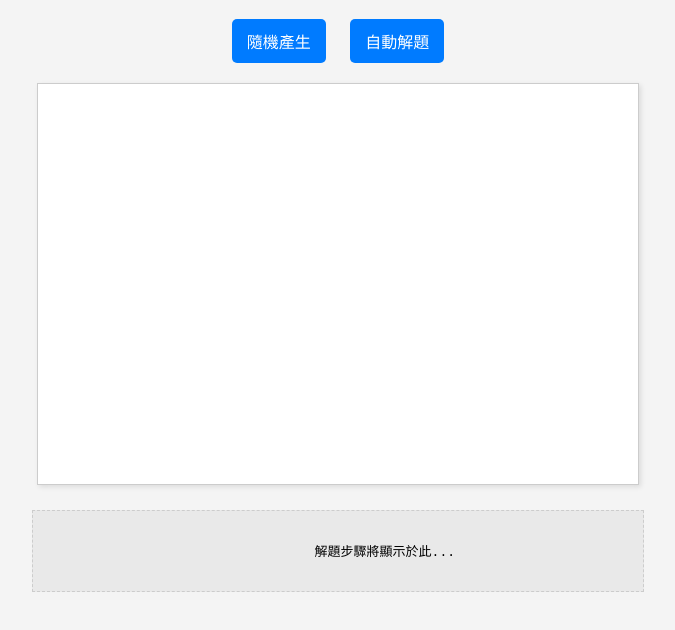
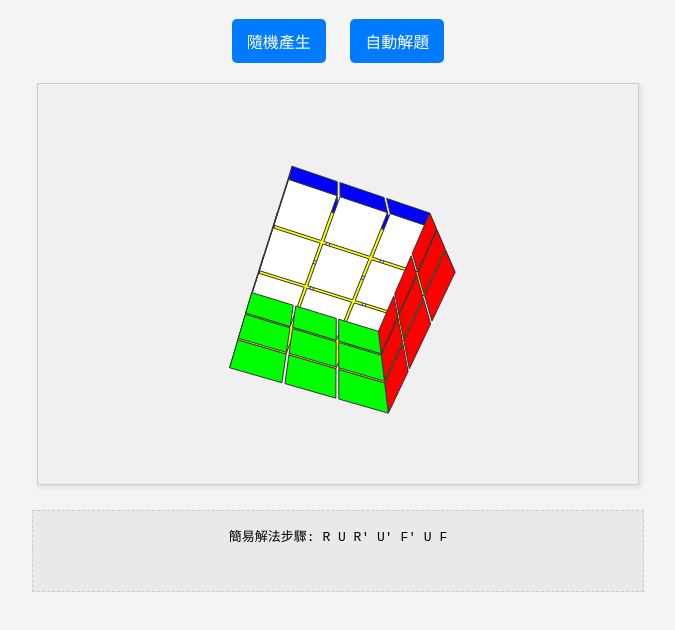
Before and after one commit to chang-ren-bang/magic-cube-solver, a plain HTML site: page index.html in a window 1280 px wide. Both pictures are taken after a click on the button "自動解題". Shown: the part 90-720 px from the top of the page, without its empty margins (302-977 px from the left). Drawn offline with Linux system fonts and the light colour scheme.

Commit message:
feat: 移除外部解題器，實作簡易解題器並更新相關邏輯

```diff
--- /dev/null
+++ b/js/SimpleSolver.js
@@ -0,0 +1,27 @@
+// js/SimpleSolver.js
+
+/**
+ * A very simple placeholder solver.
+ * Currently returns a fixed sequence for testing purposes.
+ *
+ * @param {string} stateString - The 54-character cube state string (URFDLB).
+ * @returns {string} A sequence of moves to solve the cube (currently fixed).
+ */
+export function solve(stateString) {
+    console.log("Using SimpleSolver for state:", stateString);
+
+    // --- Placeholder Logic ---
+    // In a real simple solver, you'd analyze the stateString here
+    // and apply basic algorithms (e.g., for the white cross, first layer corners).
+    // This is complex to implement correctly.
+
+    // For now, return a fixed sequence for demonstration.
+    // This sequence likely won't solve most scrambles.
+    const placeholderSolution = "R U R' U' F' U F"; // A common sequence, but not a real solve
+
+    console.log("SimpleSolver returning placeholder solution:", placeholderSolution);
+    return placeholderSolution;
+}
+
+// You might add helper functions here later to analyze the state,
+// identify pieces, check orientations, etc.
--- a/main.js
+++ b/main.js
@@ -1,6 +1,6 @@
 import { CubeRenderer } from './js/CubeRenderer.js';
 import { CubeState } from './js/CubeState.js';
-import { solve as solveCube, initialize as initializeSolver } from './js/lib/solver.js'; // Import the dummy solver
+import { solve as simpleSolve } from './js/SimpleSolver.js'; // Import our simple solver
 
 console.log("main.js loaded");
 
@@ -14,16 +14,20 @@ const solutionStepsDiv = document.getElementById('solutionSteps');
 if (!canvas) {
     console.error("Canvas element not found!");
 } else {
+    // No longer need async, removed Cube.asyncInit()
+    function initializeApp() {
         const ctx = canvas.getContext('2d');
 
         if (!ctx) {
             console.error("Failed to get 2D context from canvas!");
             solutionStepsDiv.textContent = "無法取得 Canvas 2D context，繪圖功能可能無法使用。";
+            return; // Stop initialization if context fails
         } else {
             console.log("Canvas context obtained successfully.");
+        }
 
-        // --- Initialize Solver, State and Renderer ---
-        initializeSolver(); // Initialize the dummy solver
+        // --- Initialize State and Renderer ---
+        // Removed cubejs initialization logic
         const cubeState = new CubeState();
         const renderer = new CubeRenderer(canvas, ctx);
 
@@ -52,29 +56,34 @@ if (!canvas) {
 
         solveBtn.addEventListener('click', () => {
             console.log("Solve button clicked");
-            solutionStepsDiv.textContent = "計算解法中...";
+            solutionStepsDiv.textContent = "計算解法中 (使用簡易解題器)...";
 
             // 1. Get current state string
             const stateString = cubeState.toSolverString();
             console.log("Current state string:", stateString);
 
-            // 2. Call the solver (dummy version for now)
+            // 2. Call our simple solver
             try {
-                const solution = solveCube(stateString);
-                console.log("Received solution:", solution);
-                solutionStepsDiv.textContent = `解法步驟: ${solution}`;
+                const solution = simpleSolve(stateString); // Use our imported function
+                console.log("Received simple solution:", solution);
+                solutionStepsDiv.textContent = `簡易解法步驟: ${solution}`;
 
                 // TODO: Implement animation based on the solution sequence
             } catch (error) {
-                 console.error("Error during solving:", error);
-                 solutionStepsDiv.textContent = `解題時發生錯誤: ${error.message}`;
+                 console.error("Error during simple solving:", error);
+                 solutionStepsDiv.textContent = `簡易解題時發生錯誤: ${error.message}`;
             }
         });
 
         // --- Core Logic (Placeholders) ---
-        // TODO: Implement Cube State Manager
-        // TODO: Implement 3D Renderer
+        // TODO: Implement Cube State Manager (partially done)
+        // TODO: Implement 3D Renderer (partially done)
         // TODO: Implement Animation Engine
-        // TODO: Implement Solver Interface
+        // TODO: Implement Solver Interface (partially done)
+
+        console.log("Application initialized.");
     }
+
+    // Call the initialization function
+    initializeApp(); // No longer needs .catch for async errors here
 }
```
Also changed, not shown: index.html (+2 -0 lines), 4 other files. Lines whose indentation alone changed are shown as unchanged.
